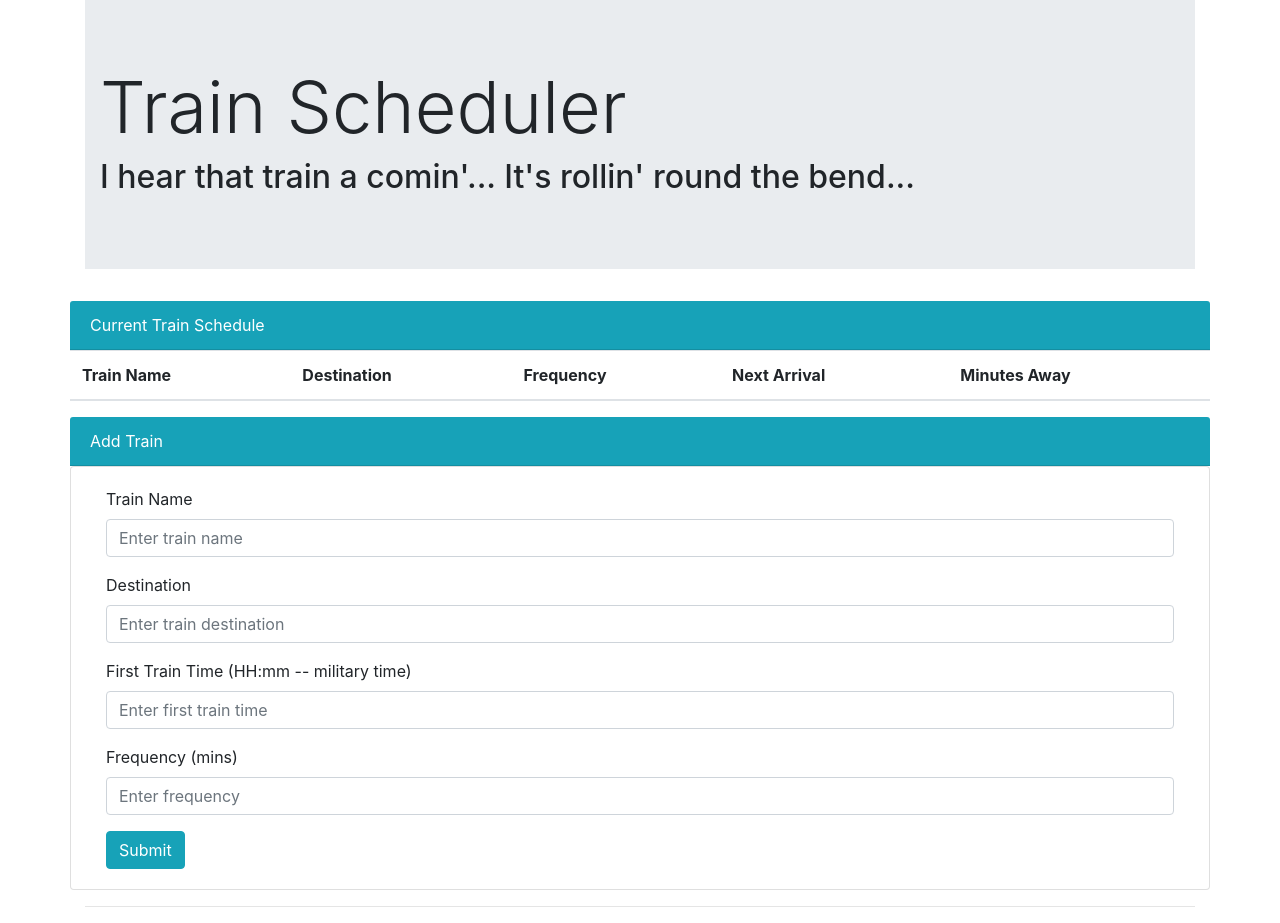
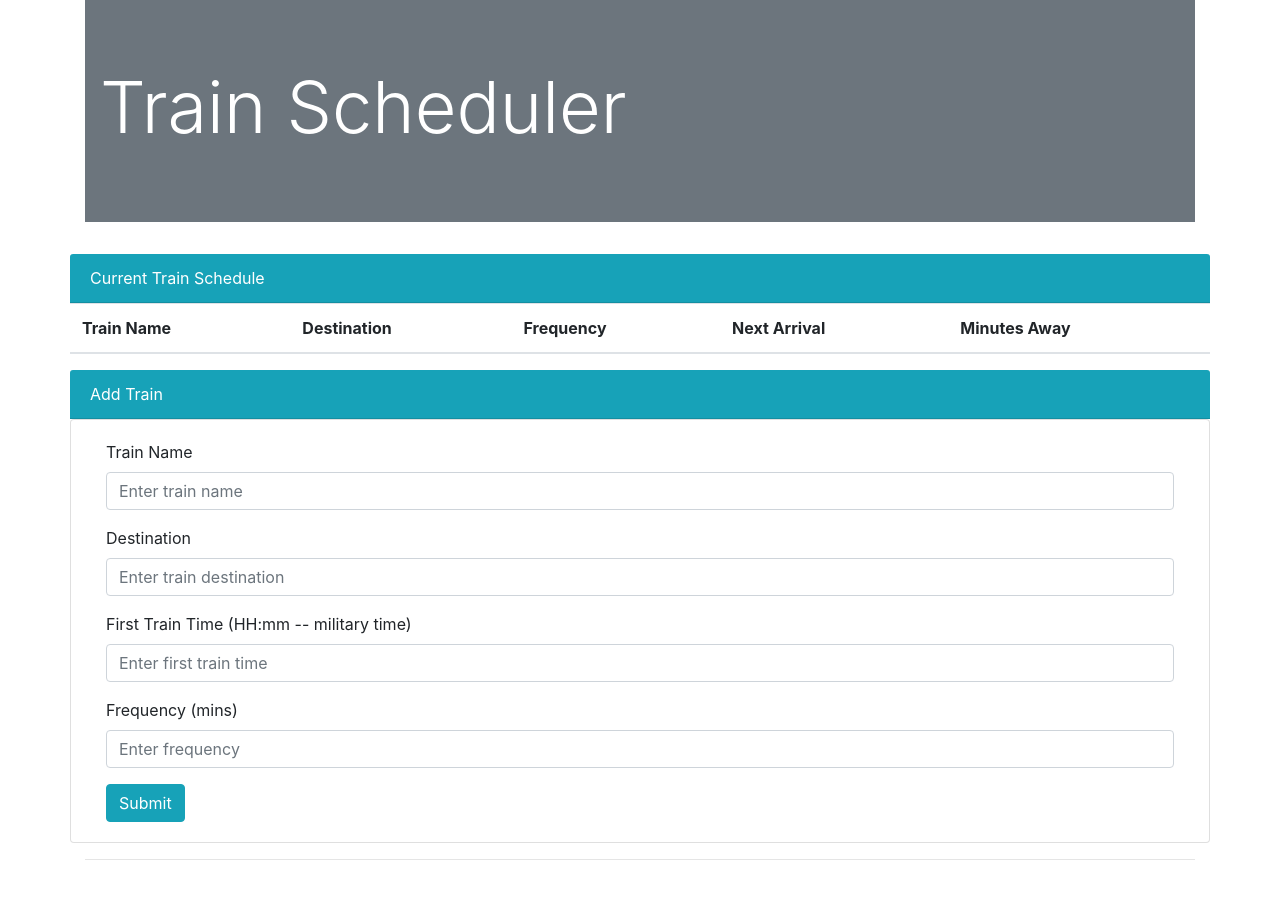
Before and after one commit to mjbenefiel/Train_Scheduler, a plain HTML site: page index.html in a window 1280 px wide. After the commit the page ends 876 px from the top, so only its background shows below. Drawn offline with nearby package versions, Linux system fonts and the light colour scheme.

Commit message:
09292018 commits 6:50am

```diff
--- a/index.html
+++ b/index.html
@@ -16,10 +16,10 @@
 <body>
 
     <div class="container">
-        <div class="jumbotron jumbotron-fluid">
+        <div class="jumbotron jumbotron-fluid bg-secondary text-white">
             <div class="container">
                 <h1 class="display-3">Train Scheduler</h1>
-                <h2 class="class">I hear that train a comin'... It's rollin' round the bend...</h2>
+
 
             </div>
         </div>
```
